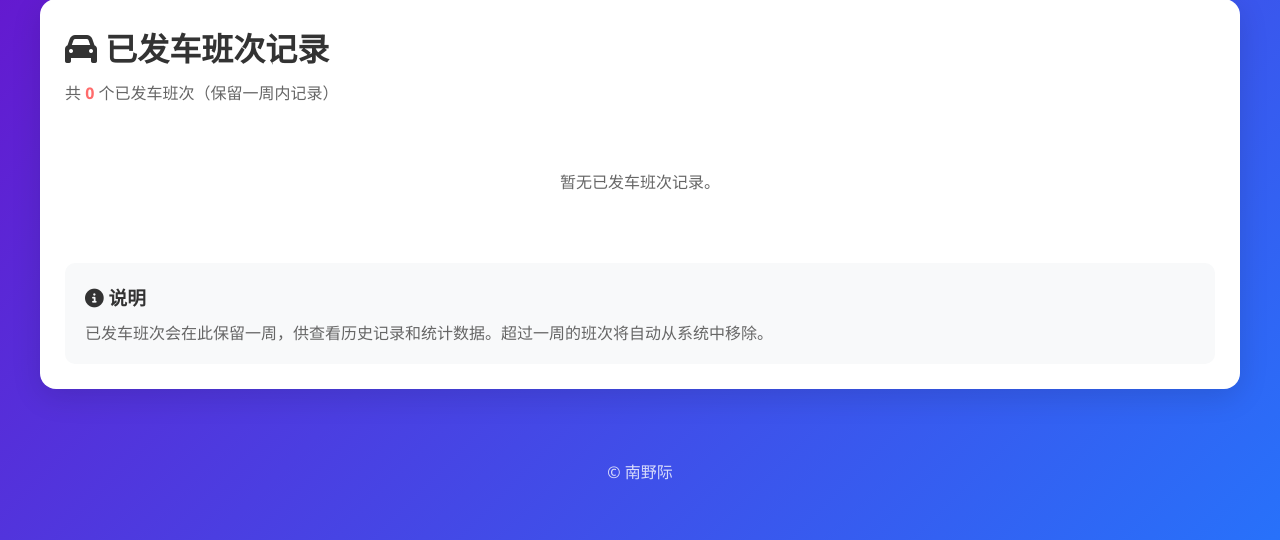
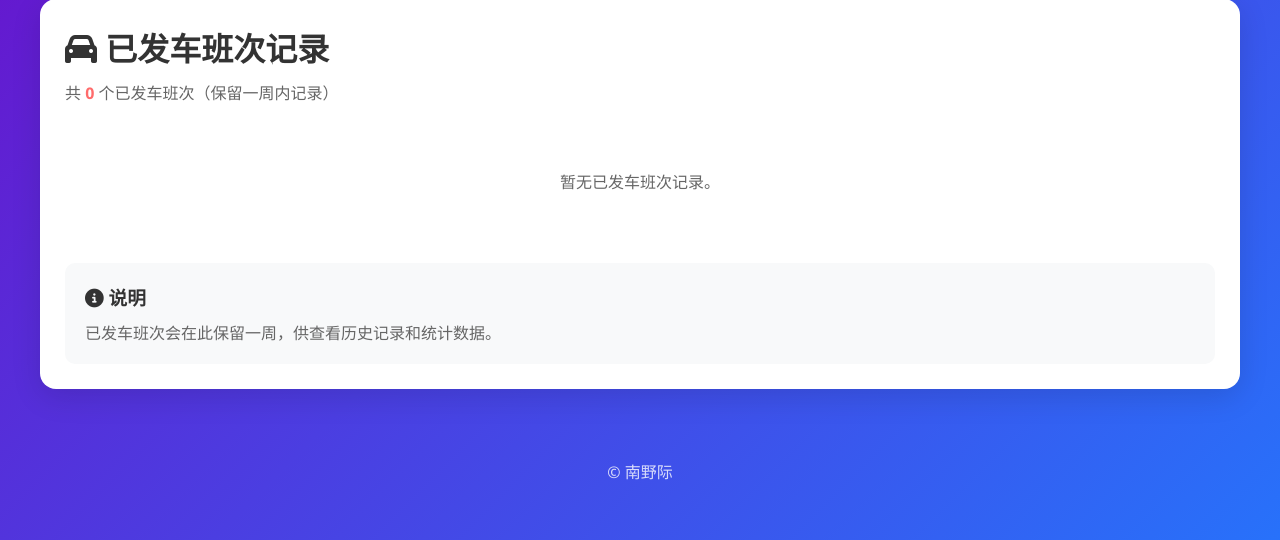
Before and after one commit to zakgdo/tes, a Flask app: page /departed in a window 1280 px wide. Shown: the part 184-724 px from the top of the page. Run offline with Flask 3, Linux system fonts and the light colour scheme.

Commit message:
Update departed.html

```diff
--- a/templates/departed.html
+++ b/templates/departed.html
@@ -1,6 +1,6 @@
 {% extends "layout.html" %}
 
-{% block title %}已发车班次 - 车位预订系统{% endblock %}
+{% block title %}已发车班次 - 订车助手{% endblock %}
 
 {% block content %}
 <div style="max-width: 1200px; margin: 0 auto;">
@@ -27,7 +27,7 @@
                             <i class="fas fa-list"></i> 查看历史预订
                         </button>
                         <div id="booking-details-{{ tour['id'] }}" class="booking-details" style="display: none; margin-top: 15px;">
-                            <!-- 预订详情将通过JavaScript动态加载 -->
+
                         </div>
                     </div>
                 </div>
@@ -38,7 +38,7 @@
 
         <div style="background: #f8f9fa; padding: 20px; border-radius: 10px; margin-top: 30px;">
             <h3><i class="fas fa-info-circle"></i> 说明</h3>
-            <p style="color: #666; margin-top: 10px;">已发车班次会在此保留一周，供查看历史记录和统计数据。超过一周的班次将自动从系统中移除。</p>
+            <p style="color: #666; margin-top: 10px;">已发车班次会在此保留一周，供查看历史记录和统计数据。</p>
         </div>
     </div>
 </div>
```
